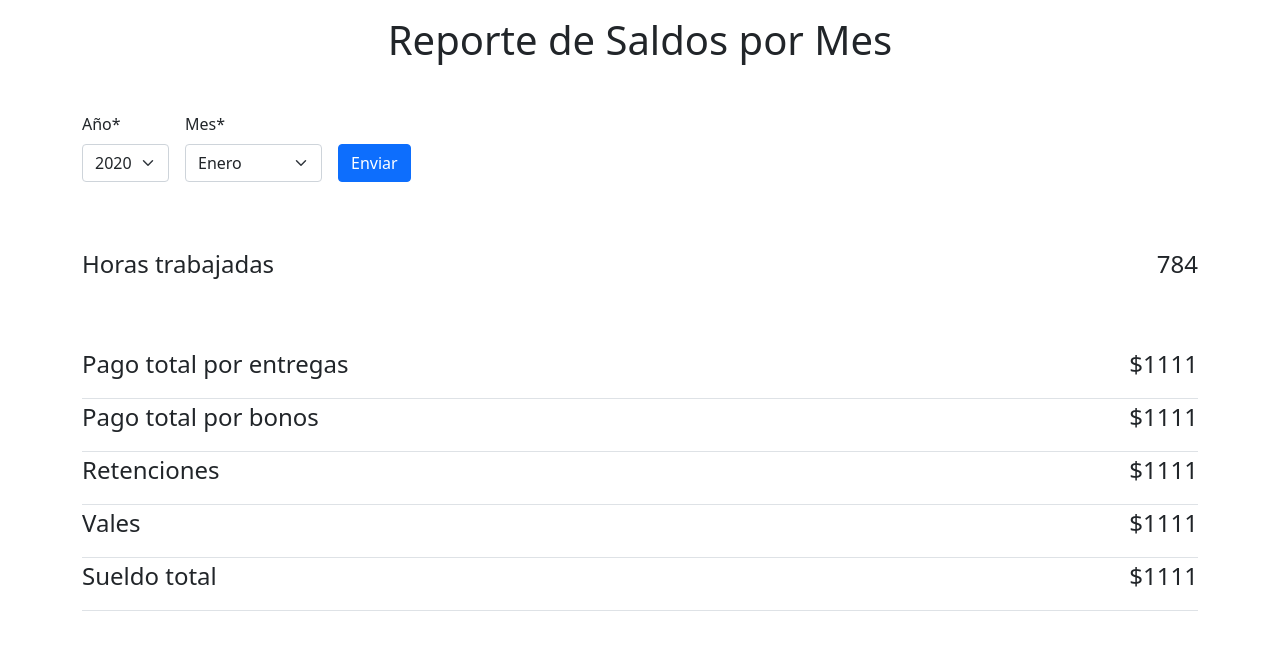
After one commit to juliocefe/monthly_salary_calculator, a Django app: page /movements/report in a window 1280 px wide. The commit adds this page. Shown: the top 650 px of the page. Run offline with Django 4.2, Linux system fonts and the light colour scheme; tables that the repository leaves empty hold one stand-in row (values such as "Sample post"); parts of the project's set-up code (start-up, migrations or seed data) failed here and were passed over; some libraries are stand-ins or nearby versions.

Commit message:
feature: add report view

```diff
--- a/monthly_salary_calculator/movements/forms.py
+++ b/monthly_salary_calculator/movements/forms.py
@@ -1,7 +1,23 @@
 from django import forms
 from crispy_forms.helper import FormHelper
-from crispy_forms.layout import Layout, Submit, Row, Column
+from crispy_forms.layout import Layout, Submit, Row, Column, Div
 from .models import Movement
+
+
+MONTH_CHOICES = [
+    (1, 'Enero'),
+    (2, 'Febrero'),
+    (3, 'Marzo'),
+    (4, 'Abril'),
+    (5, 'Mayo'),
+    (6, 'Junio'),
+    (7, 'Julio'),
+    (8, 'Agosto'),
+    (9, 'Septiembre'),
+    (10, 'Octubre'),
+    (11, 'Noviembre'),
+    (12, 'Diciembre'),
+]
 
 
 class MovementForm(forms.ModelForm):
@@ -26,3 +42,17 @@ class MovementForm(forms.ModelForm):
             ),
             Submit("submit", "Guardar")
         )
+
+
+class MovementFilterForm(forms.Form):
+    year = forms.ChoiceField(label="Año", choices=[])
+    month = forms.ChoiceField(label="Mes", choices=MONTH_CHOICES)
+
+    def __init__(self, *args, **kwargs):
+        super().__init__(*args, **kwargs)
+        self.helper = FormHelper()
+        self.helper.form_method = 'post'
+        self.helper.add_input(Submit('submit', 'Submit'))
+        years = Movement.objects.dates('created_at', 'year').distinct().values_list('created_at__year', flat=True)
+        year_choices = [(year, year) for year in years]
+        self.fields['year'].choices = year_choices
--- a/monthly_salary_calculator/movements/urls.py
+++ b/monthly_salary_calculator/movements/urls.py
@@ -2,9 +2,12 @@ from django.urls import path
 
 from monthly_salary_calculator.movements.views import (
     MoventsView,
+    movements_report
 )
 
 app_name = "movements"
 urlpatterns = [
     path("", MoventsView.as_view(), name=""),
+    path("report", movements_report, name="report"),
+
 ]
--- a/monthly_salary_calculator/movements/views.py
+++ b/monthly_salary_calculator/movements/views.py
@@ -1,7 +1,7 @@
 from django.shortcuts import render, redirect
 from django.contrib import messages
 from django.views import View
-from .forms import MovementForm
+from .forms import MovementForm, MovementFilterForm
 from .models import Movement
 
 
@@ -24,3 +24,10 @@ class MoventsView(View):
             messages.success(request, 'Movimiento creado con exito!.')
             # Redirect to the employee list page or some other page
         return redirect('movements:')
+
+
+def movements_report(request):
+    context = {
+        "form": MovementFilterForm()
+    }
+    return render(request, "movements/report.html", context)
--- a/monthly_salary_calculator/templates/base.html
+++ b/monthly_salary_calculator/templates/base.html
@@ -54,6 +54,9 @@
               </li>
               <li class="nav-item">
                 <a class="nav-link text-white" href="{% url 'movements:' %}">Movimientos</a>
+              </li>
+              <li class="nav-item">
+                <a class="nav-link text-white" href="{% url 'movements:report' %}">Reporte</a>
               </li>
               {% if request.user.is_authenticated %}
                 <li class="nav-item">
--- a/monthly_salary_calculator/templates/employees/add_form.html
+++ b/monthly_salary_calculator/templates/employees/add_form.html
@@ -32,7 +32,8 @@
         ></button>
       </div>
       <div class="modal-body">
-          {% csrf_token %} {{ form.name|as_crispy_field }}
+          {% csrf_token %}
+          {{ form.name|as_crispy_field }}
           <div class="mb-3">
             <label class="form-label"
               >Rol*</label
--- /dev/null
+++ b/monthly_salary_calculator/templates/movements/report.html
@@ -0,0 +1,45 @@
+{% extends "base.html" %}
+{% load crispy_forms_tags %}
+{% block title %}
+    {% block head_title %} Movimientos {% endblock %}{% endblock title %}
+{% block content %}
+
+<h1 class="text-center mt-3 mb-5">Reporte de Saldos por Mes</h1>
+
+<form class="row row-cols-lg-auto g-3 align-items-center mb-5">
+  {% csrf_token %}
+  <div class="col-12">{{ form.year|as_crispy_field }}</div>
+
+  <div class="col-12">{{ form.month|as_crispy_field }}</div>
+  <div class="col-12">
+    <button type="submit" class="btn btn-primary mt-3">Enviar</button>
+  </div>
+</form>
+
+<div class="d-flex flex-row justify-content-between">
+  <p class="fs-4 text">Horas trabajadas</p>
+  <p class="fs-4 text">784</p>
+</div>
+<br />
+<br />
+<div class="d-flex flex-row justify-content-between border-bottom">
+  <p class="fs-4 text">Pago total por entregas</p>
+  <p class="fs-4 text">$1111</p>
+</div>
+<div class="d-flex flex-row justify-content-between border-bottom">
+  <p class="fs-4 text">Pago total por bonos</p>
+  <p class="fs-4 text">$1111</p>
+</div>
+<div class="d-flex flex-row justify-content-between border-bottom">
+  <p class="fs-4 text">Retenciones</p>
+  <p class="fs-4 text">$1111</p>
+</div>
+<div class="d-flex flex-row justify-content-between border-bottom">
+  <p class="fs-4 text">Vales</p>
+  <p class="fs-4 text">$1111</p>
+</div>
+<div class="d-flex flex-row justify-content-between border-bottom">
+  <p class="fs-4 text">Sueldo total</p>
+  <p class="fs-4 text">$1111</p>
+</div>
+{% endblock %}
```
